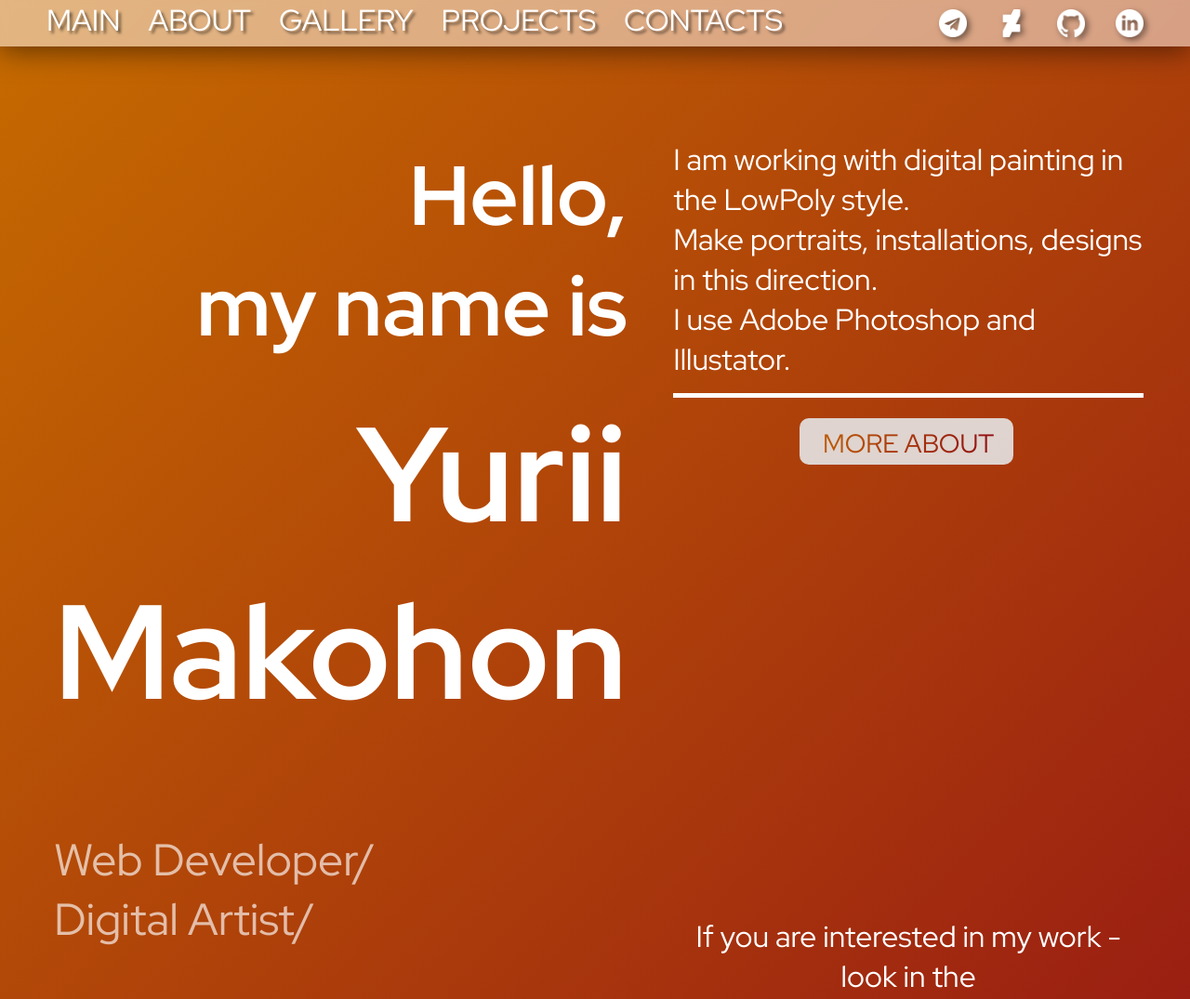
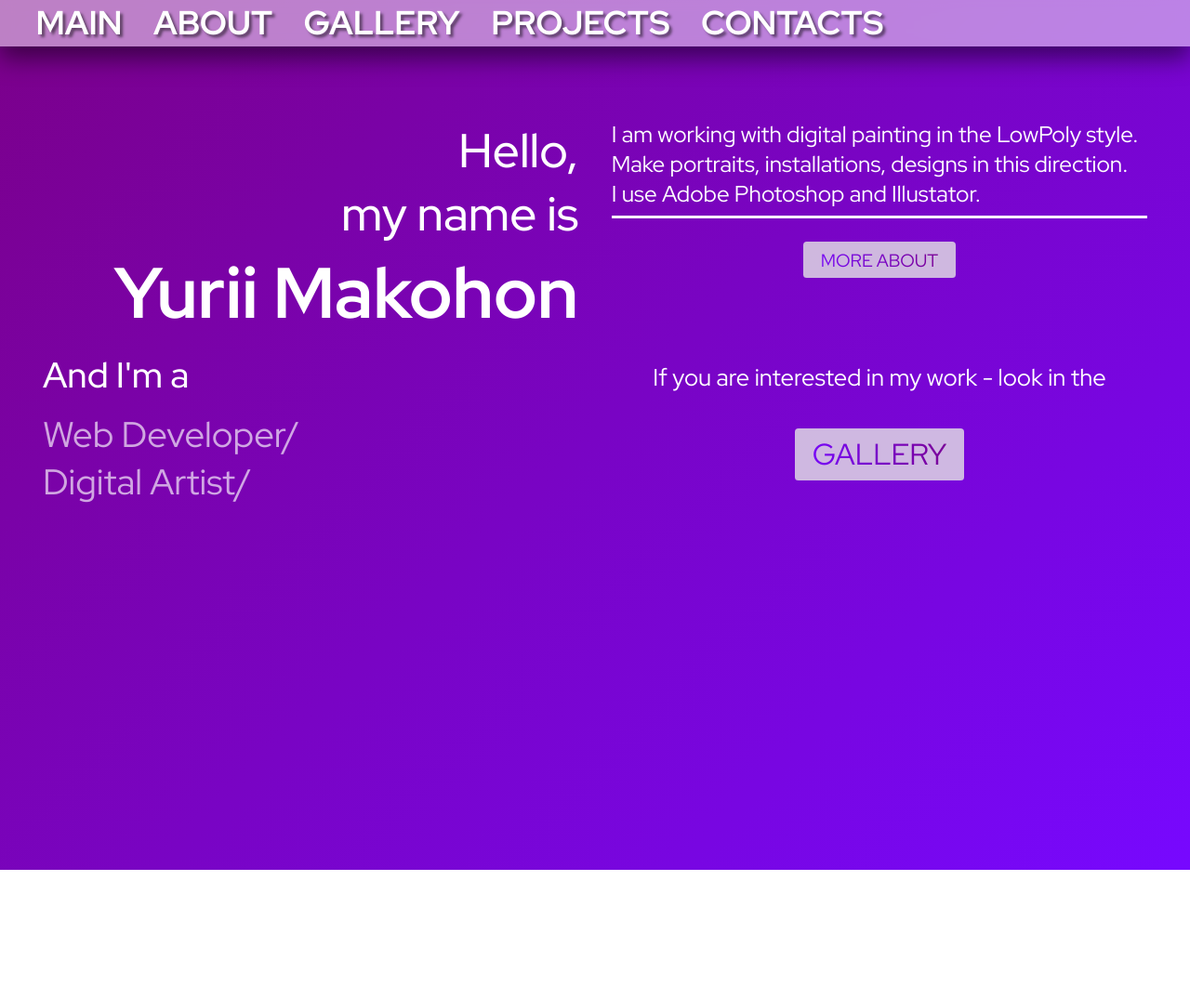
Before and after one commit to yuriimakohon/FrontEnd-Ucode, a plain HTML site: page UPortfolio/index.html in a window 1280 px wide. Shown: the top 1075 px of the page at 93% size. After the commit the page ends 936 px from the top, so only its background shows below. Drawn offline with Linux system fonts and the light colour scheme.

Commit message:
refactored all

```diff
--- a/UPortfolio/index.html
+++ b/UPortfolio/index.html
@@ -10,7 +10,7 @@
 <body>
   <div class="navbar">
     <div class="navbar-items">
-      <a href="#main">MAIN</a>
+      <a href="#">MAIN</a>
       <a href="#">ABOUT</a>
       <a href="#">GALLERY</a>
       <a href="#">PROJECTS</a>
@@ -24,29 +24,37 @@
     </div>
   </div>
   <div id="main">
-    <div class="container-hello">
-      <h2>Hello,<br>my name is</h2>
-      <h1>Yurii Makohon</h1>
+    <div class="main-left">
+      <div class="greetings">
+        <h2>Hello,<br>my name is</h2>
+        <h1>Yurii Makohon</h1>
+      </div>
+      <h3>And I'm a</h3>
       <input type="radio" id="check-web_developer" name="specialization"></input>
       <label for="check-web_developer">Web Developer/</label>
       <br>
       <input type="radio" id="check-digital_artist" name="specialization"></input>
       <label for="check-digital_artist">Digital Artist/</label>
     </div>
-    <div class="container-shortinfo">
-      <div id="shortinfo-artis">I am working with digital painting in the LowPoly style.<br>
-        Make portraits, installations, designs in this direction.<br>
-        I use Adobe Photoshop and Illustator.
+    <div class="main-right">
+      <div class="short-info">
+        <span>I am working with digital painting in the LowPoly style.<br>
+          Make portraits, installations, designs in this direction.<br>
+          I use Adobe Photoshop and Illustator.</span>
       </div>
-      <div class="container-button">
-        <a class="button" href="#about">MORE ABOUT</a>
+      <div class="btn-container">
+        <div class="btn-more_about">
+          <a>MORE ABOUT</a>
+        </div>
       </div>
-      <div id="shortinfo-work">
-        If you are interested in my work - look in the
+      <div class="look-work">
+        <span>If you are interested in my work - look in the</span>
+        <div class="btn-container">
+          <div class="btn-gallery">
+            <a>GALLERY</a>
+          </div>
+        </div>
       </div>
-      <!-- <div class="container-button">
-        <a class="button" href="#">GALLERY</a>
-      </div> -->
     </div>
   </div>
 </body>
--- a/UPortfolio/style.css
+++ b/UPortfolio/style.css
@@ -1,54 +1,54 @@
 * {
   font-family: 'Red Hat Display', sans-serif;
+  color: white;
 }
 
 body {
-  background: linear-gradient(-45deg, #890019,#c66b00);
+  background: linear-gradient(-45deg, #7708ff, #7b0089);
   background-repeat: no-repeat;
-  height: 2000px;
+  height: 100vh;
 }
 
 .navbar {
+  overflow: hidden;
   position: fixed;
-  overflow: hidden;
-  background-color: rgba(255, 255, 255, 0.5);
+  display: block;
   left: 0;
   top: 0;
   width: 100%;
   height: 50px;
-  box-shadow: 0 5px 30px rgba(0, 0, 0, 0.5);
-  backdrop-filter: blur(5px);
+  background-color: rgba(255, 255, 255, 0.5);
+  box-shadow: 0 1vw 2vw rgba(0, 0, 0, 0.5);
+  backdrop-filter: blur(0.5vw);
   z-index: 100;
 }
 
 .navbar-items {
-  margin-left: 50px;
+  display: inline-block;
+  height: 100%;
+  margin-left: 3%;
 }
 
 .navbar-items a {
-  position: relative;
-  font-weight: ;
-  font-size: 32px;
-  float: left;
-  text-align: center;
   text-decoration: none;
-  color: white;
-  margin-right: 30px;
+  padding-right: 30px;
+  font-weight: bold;
+  font-size: 36px;
   text-shadow: 3px 3px 3px rgba(0, 0, 0, 0.5);
   transition: 0.2s;
 }
 
 .navbar-social {
-  position: absolute;
-  display: block;
-  right: 50px;
-  top: 10px;
+  height: 100%;
+  float: right;
+  margin-right: 3%;
 }
 
 .navbar-social a img {
-  width: 30px;
-  margin-left: 30px;
-  filter: drop-shadow(3px 3px 3px rgba(0, 0, 0, 0.5));
+  width: 35px;
+  padding-left: 30px;
+  padding-top: 7px;
+  filter: drop-shadow(0.2vw 0.2vw 0.2vw rgba(0, 0, 0, 0.5));
   transition: 0.2s;
 }
 
@@ -57,132 +57,177 @@ body {
   opacity: 65%;
 }
 
+@media only screen and (max-width: 1024px) {
+  /* For Phones*/
+  .navbar {
+    height: auto;
+  }
+  .navbar-items a {
+    display: block;
+  }
+  .navbar-social {
+    display: none;
+  }
+}
+
 /* ======| MAIN |===== */
 
 #main {
-  position: absolute;
   display: grid;
-  gap: 50px;
+  margin: 10vw 3% 0 3%;
   grid-template-columns: 1fr 1fr;
-  top: 100px;
-  margin: 50px;
+  gap: 3%;
 }
 
-.container-hello {
-  width: 100%;
-  color: white;
+.main-left {
+  display: inline-block;
 }
 
-.container-hello h1 {
-  text-align: end;
-  font-size: 144px;
+.main-left h3 {
+  font-size: 3vw;
+  font-weight: 500;
+  margin-block-start: 1vw;
+  margin-block-end: 1vw;
 }
 
-.container-hello h2 {
+.greetings h1,
+.greetings h2 {
   margin-block-start: 0;
-  text-align: end;
-  margin-bottom: -70px;
-  font-size: 90px;
+  margin-block-end: 0;
 }
 
-.container-hello input {
+.greetings {
+  text-align: end;
+}
+
+.greetings h2 {
+  font-size: 4vw;
+  font-weight: 500;
+}
+
+.greetings h1 {
+  font-size: 6vw;
+}
+
+.main-left input {
   display: none;
 }
 
-.container-hello input:checked + label {
-  font-size: 65px;
-  color: white;
-  margin-left: 40px;
+.main-left input:checked + label {
+  font-size: 4vw;
+  margin-left: 4vw;
+  color: rgba(255, 255, 255, 0.9);
 }
 
-.container-hello label::before {
+.main-left label::before {
   transition: 0.2s;
   content: ' ';
   position: absolute;
-  margin-top: 25px;
   border-top: 15px solid transparent;
   border-bottom: 15px solid transparent;
   border-left: 30px solid white;
+  margin-top: 1.7vw;
   opacity: 0;
-  left: -50px;
-}
-
-.container-hello input:checked + label::before {
-  transition: 0.4s;
-  opacity: 1;
   left: 0;
 }
 
-.container-hello label {
-  font-size: 48px;
+.main-left input:checked + label::before {
+  transition: 0.2s;
+  opacity: 1;
+  left: 4vw;
+}
+
+.main-left label {
+  font-size: 3vw;
   outline: none;
   border: none;
   background: none;
   color: rgba(255, 255, 255, 0.65);
-  transition: 0.4s;
+  transition: 0.2s;
 }
 
-.container-hello input:not(:checked) + label:hover {
-  margin-left: 20px;
-  transition: 0.4s;
-  font-size: 55px;
+.main-left input:not(:checked) + label:hover {
+  margin-left: 1vw;
+  transition: 0.2s;
+  font-size: 3.2vw;
   outline: none;
   border: none;
   background: none;
   color: rgba(255, 255, 255, 0.8);
 }
 
-.container-shortinfo {
-  display: block;
+.main-right {
+  display: inline-block;
 }
 
-#shortinfo-artis {
-  color: white;
-  font-size: 32px;
-  padding-bottom: 15px;
-  border-bottom: 5px solid white;
+.short-info {
+  padding-bottom: 0.6vw;
+  border-bottom: 0.3vw white solid;
+  margin-bottom: 2vw;
 }
 
-.container-button {
-  display: block;
-  text-align: center;
+.short-info span {
+  font-size: 1.9vw;
 }
 
-.button {
-  position: relative;
-  top: 30px;
-  font-size: 28px;
-  padding: 10px 40px;
-  background: -webkit-linear-gradient(right, #890019, #c66b00);
+.btn-container {
+  display: flex;
+}
+
+.btn-more_about {
+  display: inline-block;
+  margin-left: auto;
+  margin-right: auto;
+  padding: 0.5vw 1.5vw;
+  background: #e5e5e5;
+  border-radius: 0.3vw;
+  opacity: 80%;
+  transition: 0.2s;
+}
+
+.btn-more_about a {
+  font-size: 1.5vw;
+  background: -webkit-linear-gradient(left, #7708ff, #7b0089);
   -webkit-background-clip: text;
   -webkit-text-fill-color: transparent;
 }
 
-.button::after {
-  content: '';
-  position: absolute;
-  width: 230px;
-  height: 50px;
-  left: 15px;
-  top: 2px;
-  background: #E5E5E5;
-  opacity: 90%;
-  border-radius: 10px;
-  transition: 0.4s;
-  z-index: -1;
+.btn-more_about:hover {
+  opacity: 100%;
+  transform: scale(1.1);
+  transition: 0.2s;
 }
 
-.button:hover::after {
-  opacity: 100%;
-  transition: 0.4s;
-  box-shadow: 0 5px 30px rgba(0, 0, 0, 0.5);
-  transform: scale(1.1);
+.look-work {
+  margin-top: 7vw;
+  text-align: center;
 }
 
-#shortinfo-work {
-  text-align: center;
-  position: relative;
-  top: 520px;
-  color: white;
-  font-size: 32px;
+.look-work span{
+  font-size: 2vw;
 }
+
+.btn-gallery {
+  display: inline-block;
+  margin-top: 3vw;
+  margin-left: auto;
+  margin-right: auto;
+  padding: 0.5vw 1.5vw;
+  background: #e5e5e5;
+  border-radius: 0.3vw;
+  opacity: 80%;
+  transition: 0.2s;
+}
+
+.btn-gallery a {
+  font-size: 2.5vw;
+  background: -webkit-linear-gradient(left, #7708ff, #7b0089);
+  -webkit-background-clip: text;
+  -webkit-text-fill-color: transparent;
+}
+
+.btn-gallery:hover {
+  opacity: 100%;
+  transform: scale(1.1);
+  transition: 0.2s;
+}
```
